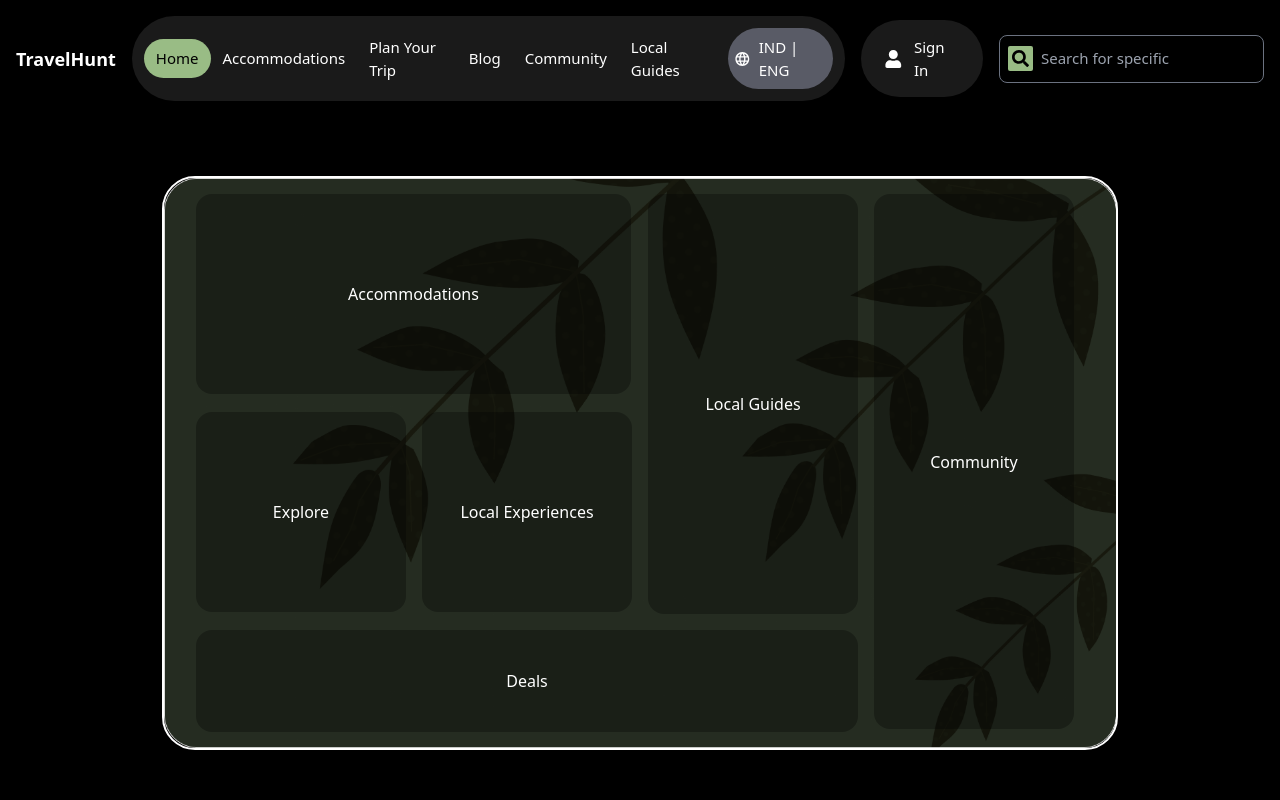
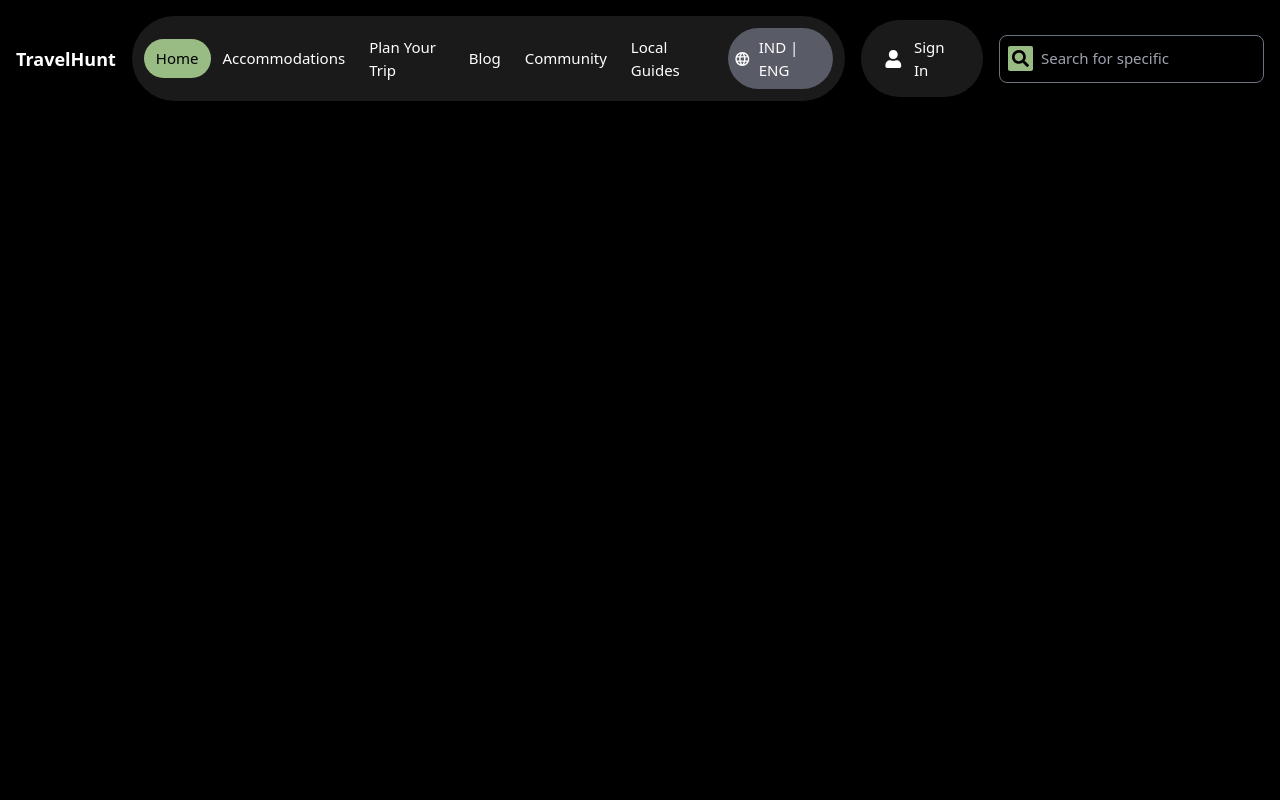
Before and after one commit to Soumyadipmaity1/travel-hunt, a React (Create React App) app: page / in a window 1280 px wide. Shown: the top 800 px of the page. Built offline with nearby package versions, Linux system fonts and the light colour scheme.

Commit message:
chore: Remove commented out GridLayout component from Home.js

```diff
--- a/src/pages/Home.js
+++ b/src/pages/Home.js
@@ -6,7 +6,7 @@ export default function Home() {
   return (
     <div className='bg-black h-screen pt-16'>
 
-    <GridLayout/>
+    {/* <GridLayout/> */}
     </div>
   )
 }
```
